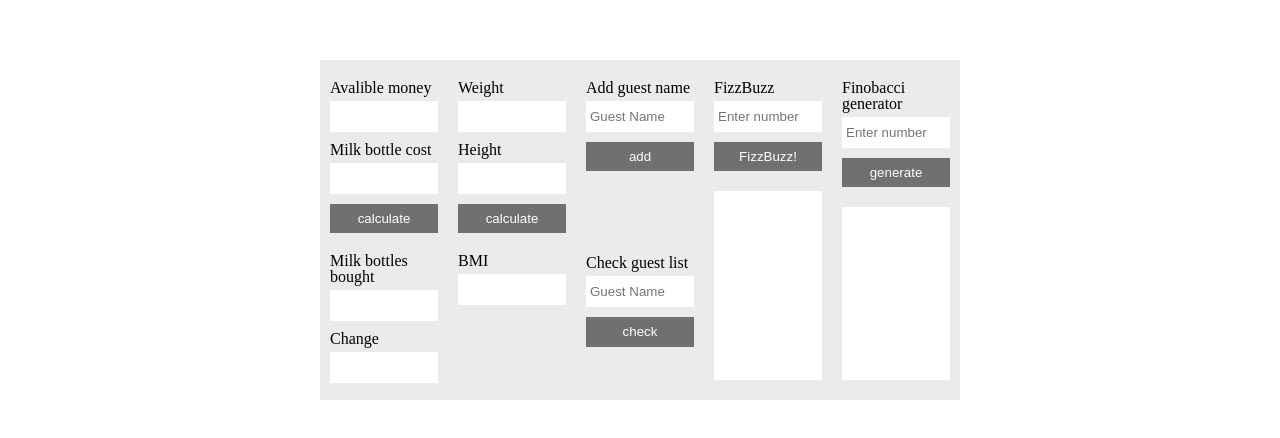
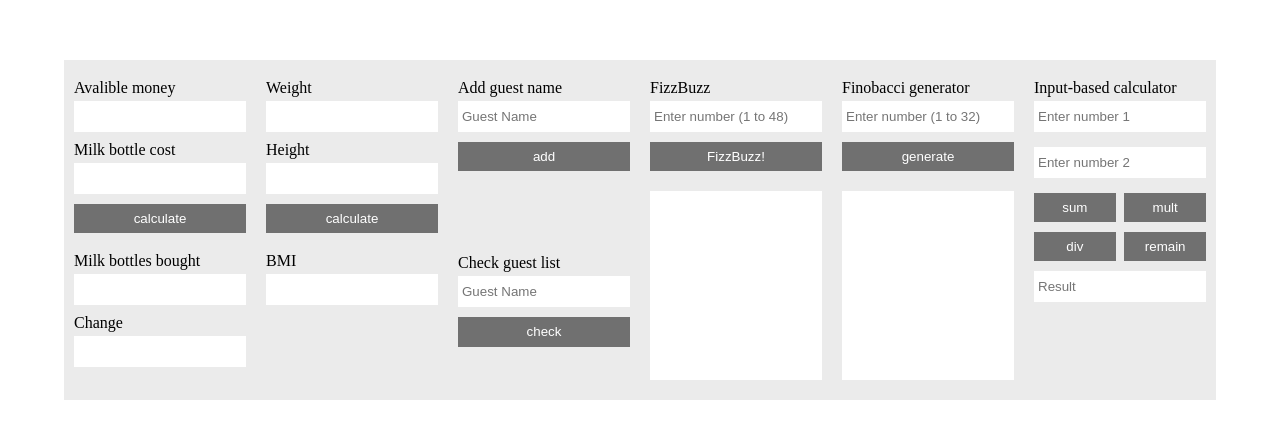
Before and after one commit to mateusmcamargo/bootcamp, a plain HTML site: page Coding Exercises/index.html in a window 1280 px wide. Shown: the part 170-608 px from the top of the page. Drawn offline with Linux system fonts and the light colour scheme.

Commit message:
added calculator mockup

```diff
--- a/Coding Exercises/index.html
+++ b/Coding Exercises/index.html
@@ -78,6 +78,21 @@
             </div><!--output-->
         </div><!--box finobacci-->
 
+        <div class="box caclulator">
+            <label for="inputFinobacci">Input-based calculator</label>
+            <input type="number" id="inputCalc1" placeholder="Enter number 1">
+            <input type="number" id="inputCalc2" placeholder="Enter number 2">
+
+            <div class="buttons">
+                <button class="buttonCalc">sum</button>
+                <button class="buttonCalc">mult</button>
+                <button class="buttonCalc">div</button>
+                <button class="buttonCalc">remain</button>
+            </div><!--buttons-->
+
+            <input id="inputCalcResult" type="text" placeholder="Result" disabled>
+        </div><!--box calculator-->
+
     </div><!--container-->
 
     <script defer src="./script.js"></script>
--- a/Coding Exercises/style.css
+++ b/Coding Exercises/style.css
@@ -13,7 +13,7 @@
 }
 
 .container {
-    width: 50vw;
+    width: 90vw;
     height: 100vh;
     margin: 0 auto;
     flex-direction: row;
@@ -21,6 +21,33 @@
     align-items: center;
     justify-content: space-evenly;
 }
+
+.box {
+    width: 200px;
+    display: flex;
+    align-items: flex-start;
+    justify-content: flex-start;
+    flex-direction: column;
+    height: 340px;
+    background-color: #ebebeb;
+    padding: 20px 10px;
+    margin: 20px 0;
+}
+
+.buttons {
+    height: 78px;
+    width: 100%;
+    display: grid;
+    grid-template-columns: 50% 50%;
+}
+.buttons > .buttonCalc {
+    width: 95%;
+    margin: 0;
+}
+.buttons > .buttonCalc:nth-of-type(1) {justify-self: start;}
+.buttons > .buttonCalc:nth-of-type(2) {justify-self: end}
+.buttons > .buttonCalc:nth-of-type(3) {justify-self: start}
+.buttons > .buttonCalc:nth-of-type(4) {justify-self: end}
 
 button {
     width: 100%;
@@ -32,6 +59,9 @@ button {
     color: white;
     background-color: #707070;
     cursor: pointer;
+}
+button:hover {
+    background-color: #5a5a5a;
 }
 
 input {
@@ -53,18 +83,6 @@ p {
 p.fizz-buzz, p.finobacci {
     margin: 0 8px 6px 0;
     display: inline-block;
-}
-
-.box {
-    width: 200px;
-    display: flex;
-    align-items: flex-start;
-    justify-content: flex-start;
-    flex-direction: column;
-    height: 340px;
-    background-color: #ebebeb;
-    padding: 20px 10px;
-    margin: 20px 0;
 }
 
 .output {
```
Also changed, not shown: Coding Exercises/script.js (+9 -0 lines).
